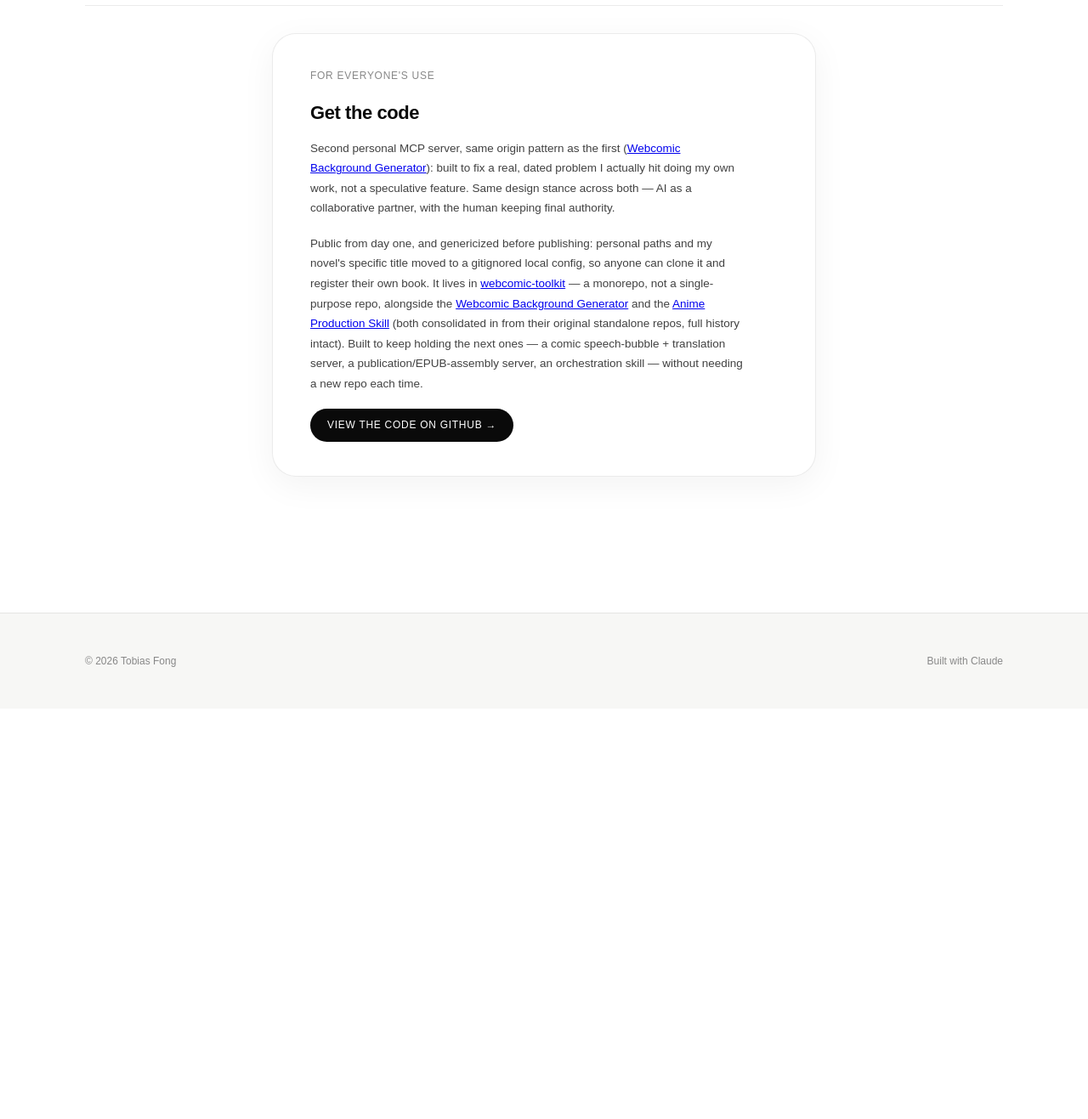
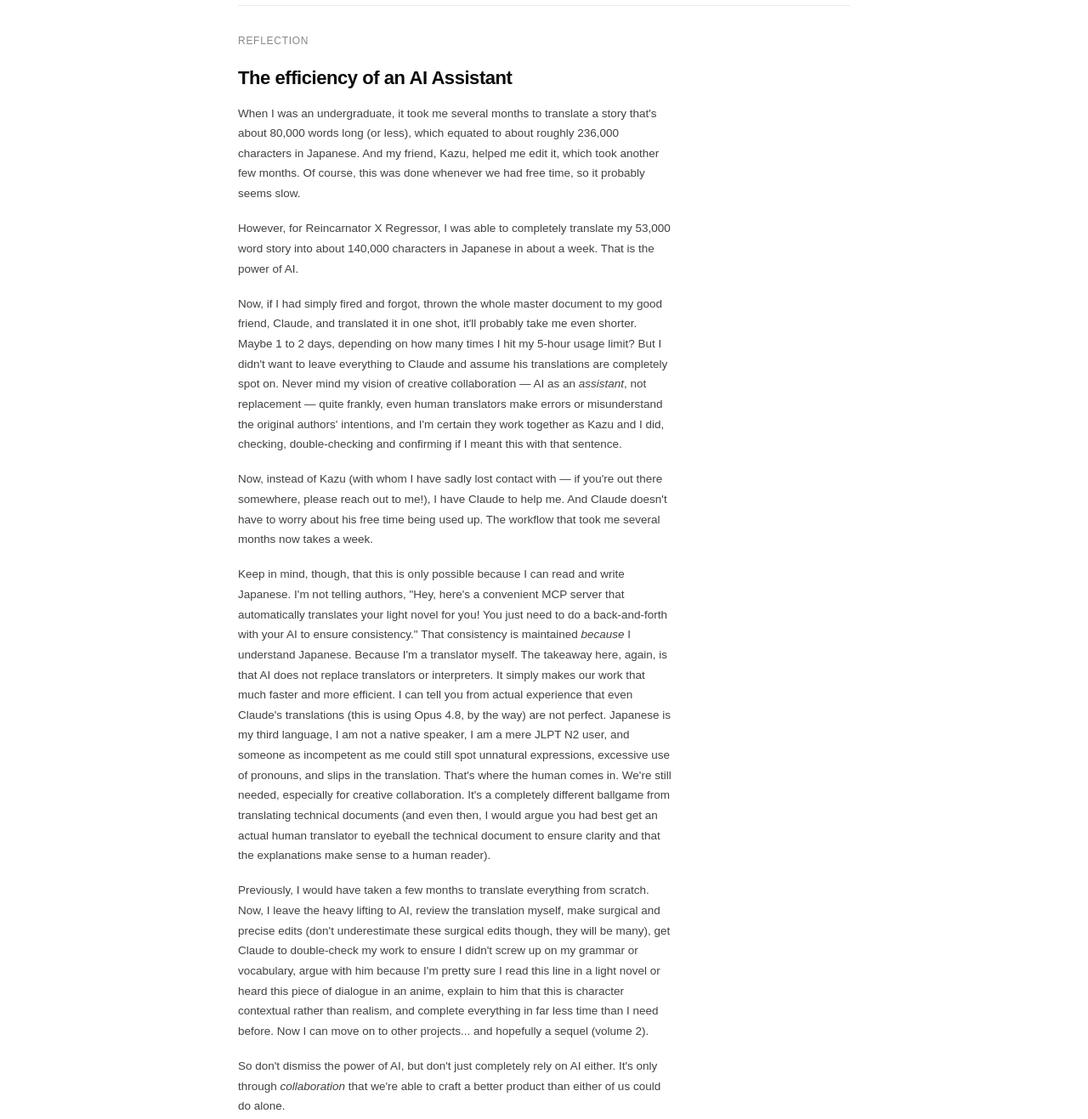
Before and after one commit to tobiasfong/tobiasfong.github.io, a plain HTML site: page projects/novel-translation.html in a window 1280 px wide. Shown: the part 7100-8417 px from the top of the page at 85% size. Before the commit the page ends 7934 px from the top, so only its background shows below. Drawn offline with Linux system fonts and the light colour scheme.

Commit message:
Add "The efficiency of an AI Assistant" reflection section to novel translation page

```diff
--- a/projects/novel-translation.html
+++ b/projects/novel-translation.html
@@ -358,6 +358,65 @@
         </div>
       </section>
 
+      <!-- The efficiency of an AI Assistant -->
+      <section style="max-width: 720px; margin: 0 auto 3rem;">
+        <div class="section-kicker">Reflection</div>
+        <h2>The efficiency of an AI Assistant</h2>
+        <p>
+          When I was an undergraduate, it took me several months to translate a story that's about 80,000
+          words long (or less), which equated to about roughly 236,000 characters in Japanese. And my
+          friend, Kazu, helped me edit it, which took another few months. Of course, this was done whenever
+          we had free time, so it probably seems slow.
+        </p>
+        <p>
+          However, for Reincarnator X Regressor, I was able to completely translate my 53,000 word story
+          into about 140,000 characters in Japanese in about a week. That is the power of AI.
+        </p>
+        <p>
+          Now, if I had simply fired and forgot, thrown the whole master document to my good friend,
+          Claude, and translated it in one shot, it'll probably take me even shorter. Maybe 1 to 2 days,
+          depending on how many times I hit my 5-hour usage limit? But I didn't want to leave everything to
+          Claude and assume his translations are completely spot on. Never mind my vision of creative
+          collaboration — AI as an <em>assistant</em>, not replacement — quite frankly, even human
+          translators make errors or misunderstand the original authors' intentions, and I'm certain they
+          work together as Kazu and I did, checking, double-checking and confirming if I meant this with
+          that sentence.
+        </p>
+        <p>
+          Now, instead of Kazu (with whom I have sadly lost contact with — if you're out there somewhere,
+          please reach out to me!), I have Claude to help me. And Claude doesn't have to worry about his
+          free time being used up. The workflow that took me several months now takes a week.
+        </p>
+        <p>
+          Keep in mind, though, that this is only possible because I can read and write Japanese. I'm not
+          telling authors, "Hey, here's a convenient MCP server that automatically translates your light
+          novel for you! You just need to do a back-and-forth with your AI to ensure consistency." That
+          consistency is maintained <em>because</em> I understand Japanese. Because I'm a translator myself.
+          The takeaway here, again, is that AI does not replace translators or interpreters. It simply makes
+          our work that much faster and more efficient. I can tell you from actual experience that even
+          Claude's translations (this is using Opus 4.8, by the way) are not perfect. Japanese is my third
+          language, I am not a native speaker, I am a mere JLPT N2 user, and someone as incompetent as me
+          could still spot unnatural expressions, excessive use of pronouns, and slips in the translation.
+          That's where the human comes in. We're still needed, especially for creative collaboration. It's a
+          completely different ballgame from translating technical documents (and even then, I would argue
+          you had best get an actual human translator to eyeball the technical document to ensure clarity
+          and that the explanations make sense to a human reader).
+        </p>
+        <p>
+          Previously, I would have taken a few months to translate everything from scratch. Now, I leave the
+          heavy lifting to AI, review the translation myself, make surgical and precise edits (don't
+          underestimate these surgical edits though, they will be many), get Claude to double-check my work
+          to ensure I didn't screw up on my grammar or vocabulary, argue with him because I'm pretty sure I
+          read this line in a light novel or heard this piece of dialogue in an anime, explain to him that
+          this is character contextual rather than realism, and complete everything in far less time than I
+          need before. Now I can move on to other projects... and hopefully a sequel (volume 2).
+        </p>
+        <p>
+          So don't dismiss the power of AI, but don't just completely rely on AI either. It's only through
+          <em>collaboration</em> that we're able to craft a better product than either of us could do alone.
+        </p>
+      </section>
+
       <!-- Get it -->
       <section style="display:flex; justify-content:center; margin: 0 auto 3rem;">
         <div class="pill-card" style="max-width:640px; width:100%;">
```
